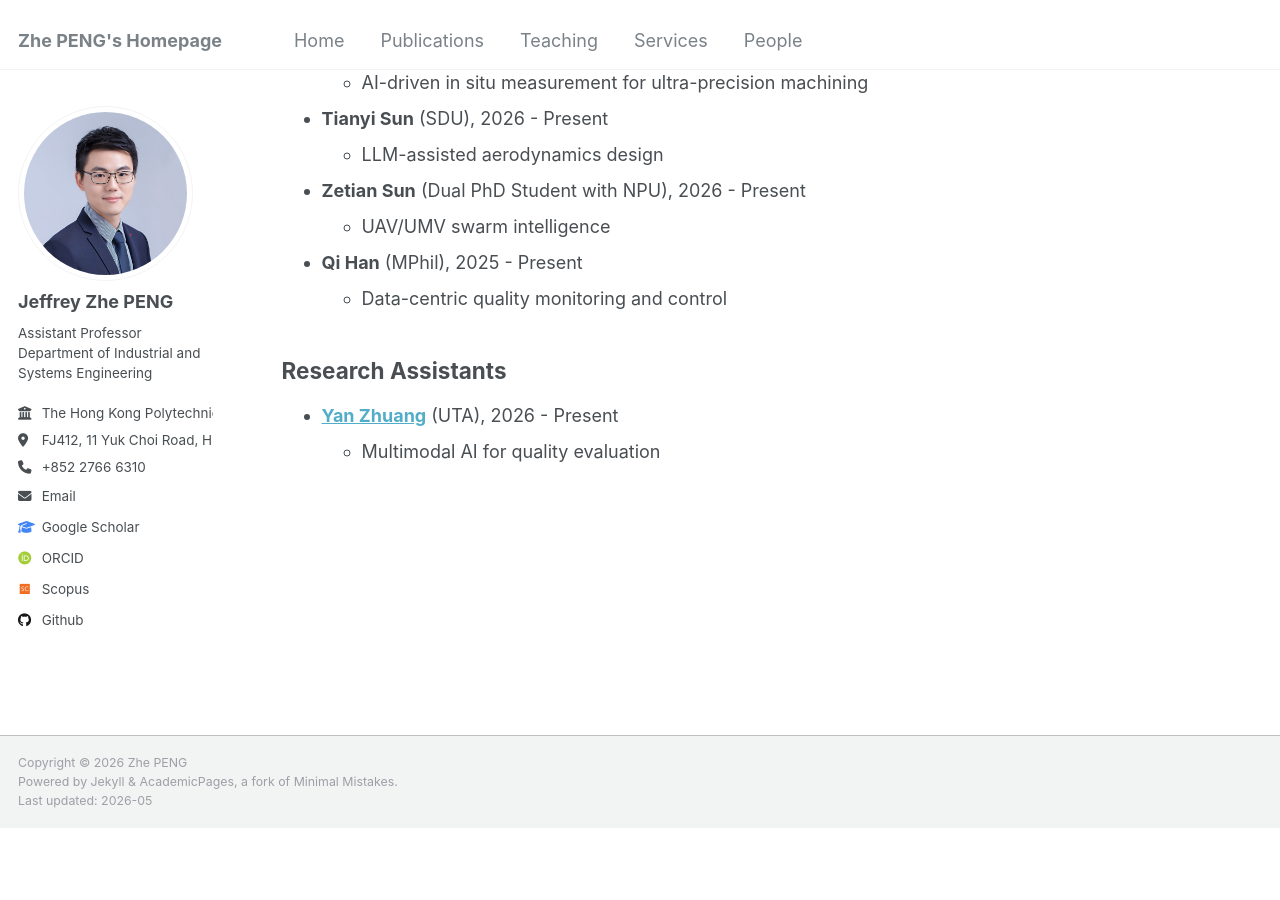
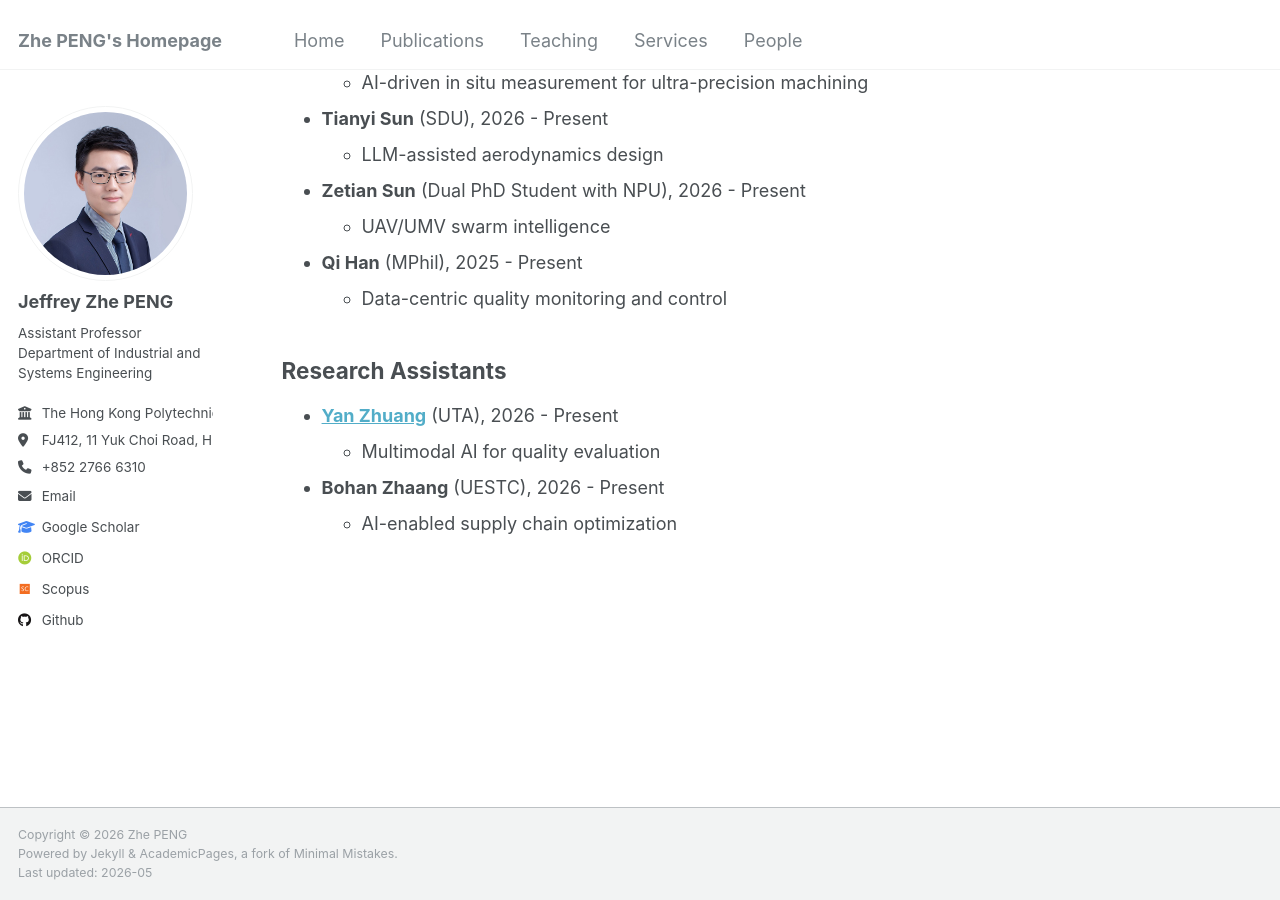
Before and after one commit to PENG-Zhe/peng-zhe.github.io, a Jekyll site: the page built from _pages/people.md, in a window 1280 px wide and 900 px high, scrolled down 848 px. Built offline with Jekyll 4.4.1, drawn with Linux system fonts in a browser that asks for light colours; some web fonts are replaced; before the commit the page ends 1676 px from its top, so only the background shows below that.

Commit message:
Update people.md

```diff
--- a/_pages/people.md
+++ b/_pages/people.md
@@ -49,6 +49,9 @@ layout: archive
 * **[Yan Zhuang](https://lake233.github.io/)** (UTA), 2026 - Present
   * Multimodal AI for quality evaluation
 
+* **Bohan Zhaang** (UESTC), 2026 - Present
+  *  AI-enabled supply chain optimization
+
 <!--
   * Physics-constrained
   * Physics-informed reinforcement learning for metal-forming processes design
```
